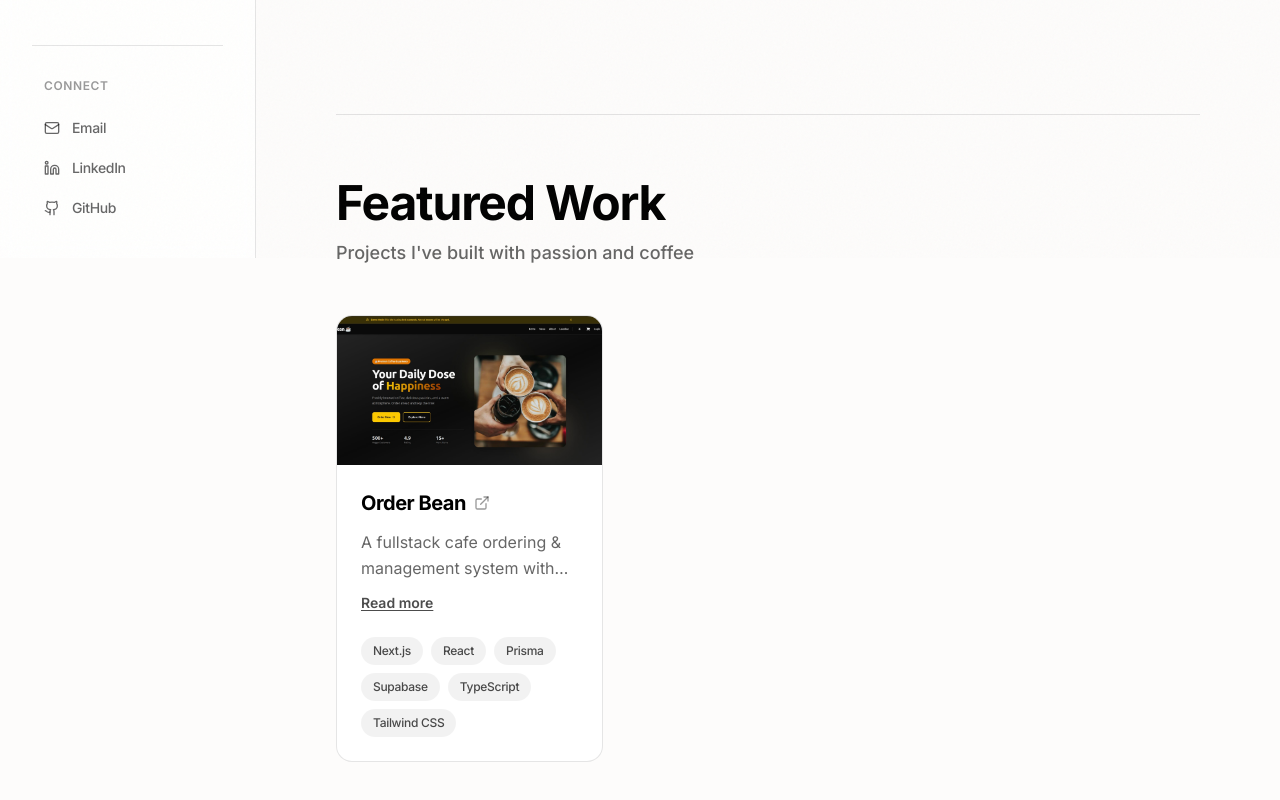
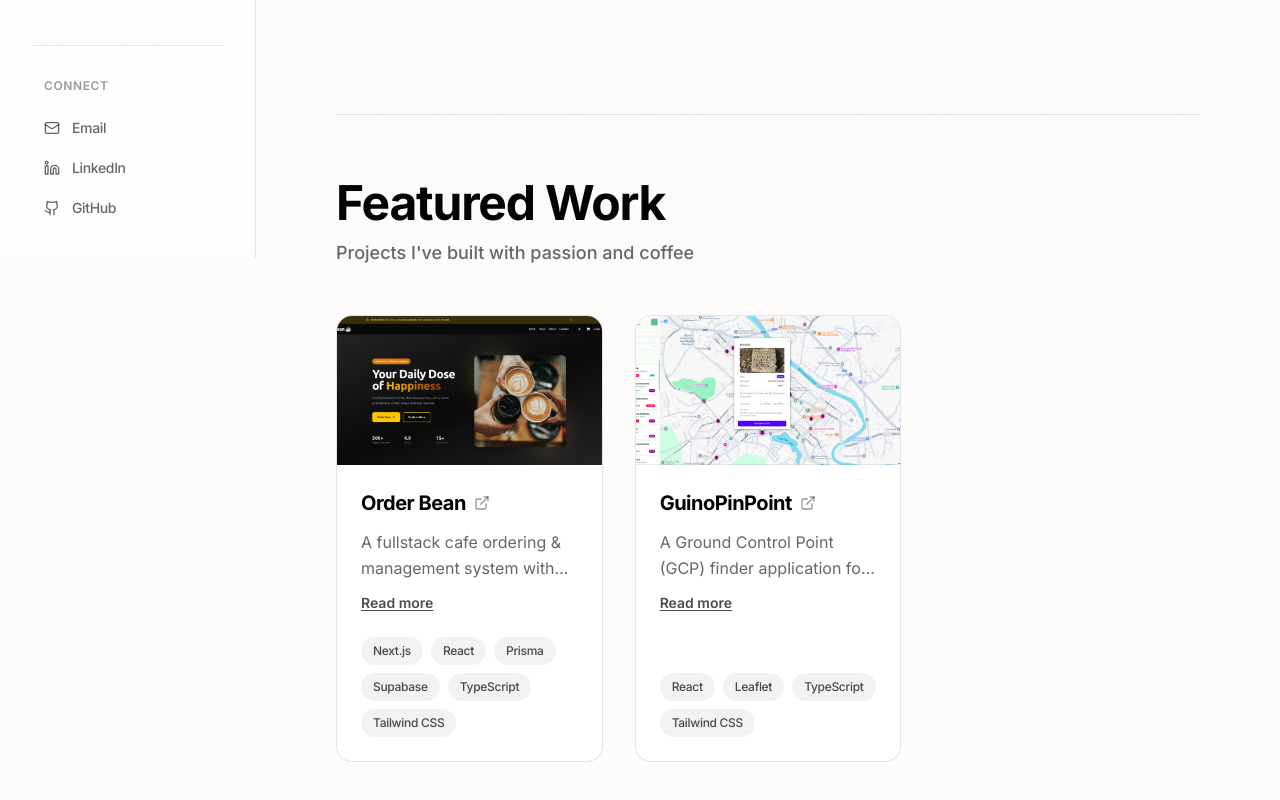
Before and after one commit to socratat-b/My-Portfolio, a React (Vite) app: page / in a window 1280 px wide. Shown: the part 542-1342 px from the top of the page. Built offline with nearby package versions, Linux system fonts and the light colour scheme.

Commit message:
added gunipinpoint porject

```diff
--- a/src/pages/HomePage.tsx
+++ b/src/pages/HomePage.tsx
@@ -10,6 +10,14 @@ export default function HomePage() {
       tags: ["Next.js", "React", "Prisma", "Supabase", "TypeScript", "Tailwind CSS"],
       link: "https://order-bean.vercel.app/",
       image: "/order-bean-preview.jpeg"
+    },
+    {
+      id: 2,
+      title: "GuinoPinPoint",
+      description: "A Ground Control Point (GCP) finder application for Guinobatan, Albay. Features interactive mapping with filtering by barangay, remarks, and type, along with detailed GCP information and navigation.",
+      tags: ["React", "Leaflet", "TypeScript", "Tailwind CSS"],
+      link: "https://guinopinpoint-nu.vercel.app/",
+      image: "/GuinoPinPoint_Preview.png"
     }
   ];
 
```
Also changed, not shown: public/GuinoPinPoint_Preview.png (added).
